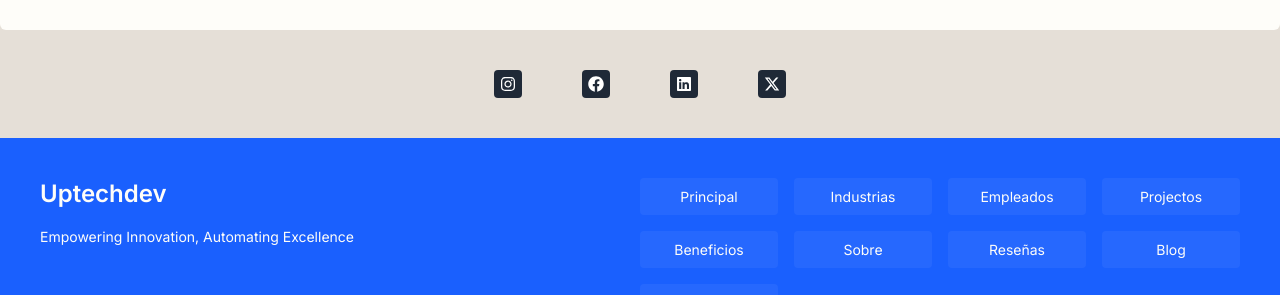
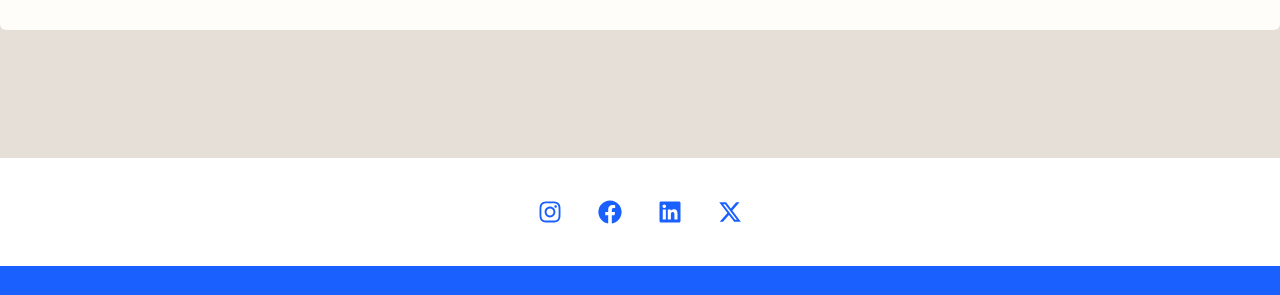
Before and after one commit to gravitad-dev/landing-abril-uptechdev-p2-2, a React (Vite) app: page / in a window 1280 px wide. Shown: the part 6721-7016 px from the top of the page. Built offline with nearby package versions, Linux system fonts and the light colour scheme; a web font is replaced by a local one.

Commit message:
fix: change social buttons styles

```diff
--- a/src/App.jsx
+++ b/src/App.jsx
@@ -47,7 +47,9 @@ function App() {
         </section>
       </Layout>
 
-      <SocialButtons />
+      <div className="bg-white mt-32">
+        <SocialButtons />
+      </div>
       <Footer />
       <ScrollToTop />
     </main>
--- a/src/components/Socials.jsx
+++ b/src/components/Socials.jsx
@@ -1,43 +1,43 @@
-import { FaInstagram } from 'react-icons/fa';
-import { FaFacebook } from 'react-icons/fa';
-import { FaLinkedin } from 'react-icons/fa';
-import { FaXTwitter } from 'react-icons/fa6';
+import { FaInstagram } from "react-icons/fa";
+import { FaFacebook } from "react-icons/fa";
+import { FaLinkedin } from "react-icons/fa";
+import { FaXTwitter } from "react-icons/fa6";
 
 const social = [
   {
     id: 0,
-    url: 'https://www.instagram.com/uptechdev.xyz/',
+    url: "https://www.instagram.com/uptechdev.xyz/",
     icon: <FaInstagram />,
   },
   {
     id: 1,
-    url: 'https://www.facebook.com/profile.php?id=61560462605518',
+    url: "https://www.facebook.com/profile.php?id=61560462605518",
     icon: <FaFacebook />,
   },
   {
     id: 2,
-    url: 'https://www.linkedin.com/company/uptechdev-xyz/about/?viewAsMember=true',
+    url: "https://www.linkedin.com/company/uptechdev-xyz/about/?viewAsMember=true",
     icon: <FaLinkedin />,
   },
   {
     id: 3,
-    url: 'https://x.com/uptechdev3497',
+    url: "https://x.com/uptechdev3497",
     icon: <FaXTwitter />,
   },
 ];
 
 function SocialButtons() {
   return (
-    <div className='flex py-10 justify-center'>
+    <div className="flex py-10 justify-center">
       <ul>
-        <li className='flex gap-[60px]'>
+        <li className="flex gap-[32px]">
           {social.map((item) => (
             <a
               key={item.id}
               href={item.url}
-              target='_blank'
-              rel='noreferrer'
-              className='hover:bg-[#474748] bg-gray-800 h-[28px] w-[28px] rounded-[4px] text-white text-[16px] flex justify-center items-center'
+              target="_blank"
+              rel="noreferrer"
+              className=" h-[28px] w-[28px] rounded-[4px] text-[#1A60FE] text-[24px] flex justify-center items-center"
             >
               {item.icon}
             </a>
```
